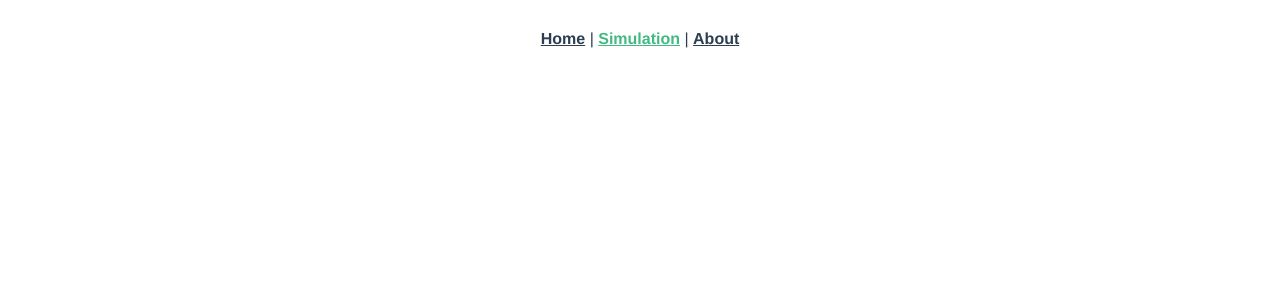
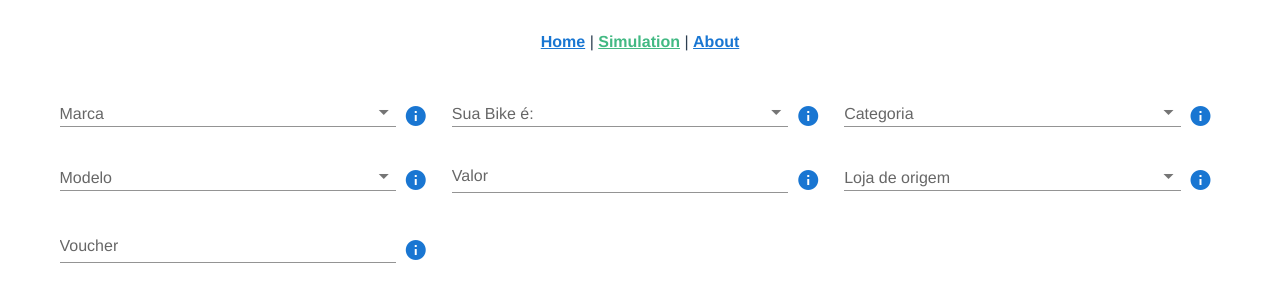
Before and after one commit to danilodcn/santuu-front, a Vue app: page /vue/simulation/bike-info in a window 1280 px wide. Shown: the top 302 px of the page. Built offline with nearby package versions, Linux system fonts and the light colour scheme; no server answers.

Commit message:
criando esboço da tela de simuação

```diff
--- a/src/App.vue
+++ b/src/App.vue
@@ -1,12 +1,12 @@
 <template>
-  <div id="app">
+  <v-app id="app">
     <nav>
       <router-link to="/">Home</router-link> |
       <router-link to="/simulation/bike-info">Simulation</router-link> |
       <router-link to="/about">About</router-link>
     </nav>
     <router-view />
-  </div>
+  </v-app>
 </template>
 
 <style lang="scss">
--- a/src/views/simulation/BikeInfo.vue
+++ b/src/views/simulation/BikeInfo.vue
@@ -1,10 +1,218 @@
 <template>
-  <div></div>
+  <div>
+    <v-container>
+      <div class="content">
+        <v-row class="pa-0 ma-0 input-area">
+          <v-autocomplete
+            v-model="model"
+            attach
+            label="Marca"
+            :items="brands"
+            item-text="name"
+            item-value="id"
+            dense
+          >
+          </v-autocomplete>
+          <info-dialog
+            :text="'Marca do fabricante da bicicleta Marca do fabricante da bicicleta Marca do fabricante da bicicleta'"
+          >
+            <v-icon>mdi-information</v-icon>
+          </info-dialog>
+        </v-row>
+
+        <v-row class="pa-0 ma-0 input-area">
+          <v-select
+            v-model="model"
+            attach
+            label="Sua Bike é:"
+            :items="[
+              { name: 'Nova', id: 0 },
+              { name: 'Usada', id: 1 },
+            ]"
+            item-text="name"
+            item-value="id"
+            persistent-hint
+            dense
+          >
+          </v-select>
+          <info-dialog
+            :text="`Indique se sua bike é nova ou usada! Consideramos bike Nova
+                todas as bicicletas que tem até 60 (sessenta) dias decorridos da data da nota fiscal.`"
+          >
+            <v-icon>mdi-information</v-icon>
+          </info-dialog>
+        </v-row>
+
+        <v-row class="pa-0 ma-0 input-area">
+          <v-autocomplete
+            v-model="model"
+            attach
+            label="Categoria"
+            :items="brands"
+            item-text="name"
+            item-value="id"
+            persistent-hint
+            dense
+          >
+          </v-autocomplete>
+          <info-dialog
+            :text="`Categoria de acordo com o modelo da sua bicicleta.
+                Pode ser urbana, Mountain Bike (MTB), Estrada, etc.`"
+          >
+            <v-icon>mdi-information</v-icon>
+          </info-dialog>
+        </v-row>
+
+        <v-row class="pa-0 ma-0 input-area">
+          <v-autocomplete
+            v-model="model"
+            attach
+            label="Modelo"
+            :items="brands"
+            item-text="name"
+            item-value="id"
+            persistent-hint
+            dense
+          >
+          </v-autocomplete>
+          <info-dialog
+            :text="`Caso não encontre aqui seu modelo, favor digita-lo e pressionar Enter.`"
+          >
+            <v-icon>mdi-information</v-icon>
+          </info-dialog>
+        </v-row>
+
+        <v-row class="pa-0 ma-0 input-area">
+          <v-text-field
+            v-model="model"
+            label="Valor"
+            class="pa-0 ma-0"
+            clearable
+          >
+          </v-text-field>
+          <info-dialog
+            :text="`Preço Sugerido ao Consumidor (PSC),
+            definido pelo fabricante em seu website, para o modelo da sua bicicleta no ano vigente...
+            ou seja, o preço da sua bicicleta NOVA.`"
+          >
+            <v-icon>mdi-information</v-icon>
+          </info-dialog>
+        </v-row>
+
+        <v-row class="pa-0 ma-0 input-area">
+          <v-autocomplete
+            v-model="model"
+            attach
+            label="Loja de origem"
+            :items="brands"
+            item-text="name"
+            item-value="id"
+            persistent-hint
+            dense
+          >
+          </v-autocomplete>
+          <info-dialog
+            :text="`Loja de origem na qual foi comprada a bike!
+                Se sua loja não estiver na lista, selecionar Santuu Bike Store.`"
+          >
+            <v-icon>mdi-information</v-icon>
+          </info-dialog>
+        </v-row>
+
+        <v-row class="pa-0 ma-0 input-area">
+          <v-text-field
+            v-model="model"
+            label="Voucher"
+            class="pa-0 ma-0"
+            clearable
+          >
+          </v-text-field>
+          <info-dialog
+            text="Caso voce tenha um voucher promocional insira-o aqui."
+          >
+            <v-icon>mdi-information</v-icon>
+          </info-dialog>
+        </v-row>
+      </div>
+    </v-container>
+    {{ model }}
+  </div>
 </template>
 
 <script lang="ts">
-import { Component, Vue } from "vue-property-decorator";
+import { Component, Vue, Watch } from "vue-property-decorator";
+import { Brand, Category, Model, Store } from "../../types/bike";
+import { BikeService } from "../../api/bike";
+import InfoDialog from "../../components/shared/InfoDialog.vue";
 
-@Component
-export default class HomeView extends Vue {}
+interface IForm {
+  brand: Brand;
+  situation: number;
+  category: Category;
+  model: Model;
+  price: number;
+  originStore: Store;
+  voucher: string;
+}
+
+interface IFormItems {
+  brand: Brand[];
+  situation: number;
+  category: Category[];
+  model: Model[];
+  originStore: Store[];
+}
+
+const bikeService = new BikeService();
+
+@Component({
+  components: {
+    InfoDialog,
+  },
+  beforeCreate() {
+    console.log("ao criar");
+  },
+})
+export default class HomeView extends Vue {
+  form = {
+    brand: {},
+  } as IForm;
+  formItens = {} as IFormItems;
+  brands: Brand[] = [];
+  search = null;
+
+  isEditing = false;
+  model = null;
+  dialog = { active: false, title: "", text: "" };
+
+  async getBrands() {
+    console.log("brands");
+    const response = await bikeService.getBrands();
+    this.brands = response;
+  }
+
+  @Watch("select")
+  onSelectChange(val: string, oldVal: string) {
+    console.log(val, oldVal);
+  }
+
+  created() {
+    console.log("criando");
+    this.getBrands();
+  }
+}
 </script>
+
+<style scoped>
+.content {
+  display: grid;
+  grid-template-columns: 1fr 1fr 1fr;
+  gap: 1rem;
+}
+
+.input-area {
+  max-width: 100%;
+  /* display: flex; */
+  /* align-items: center; */
+}
+</style>
```
